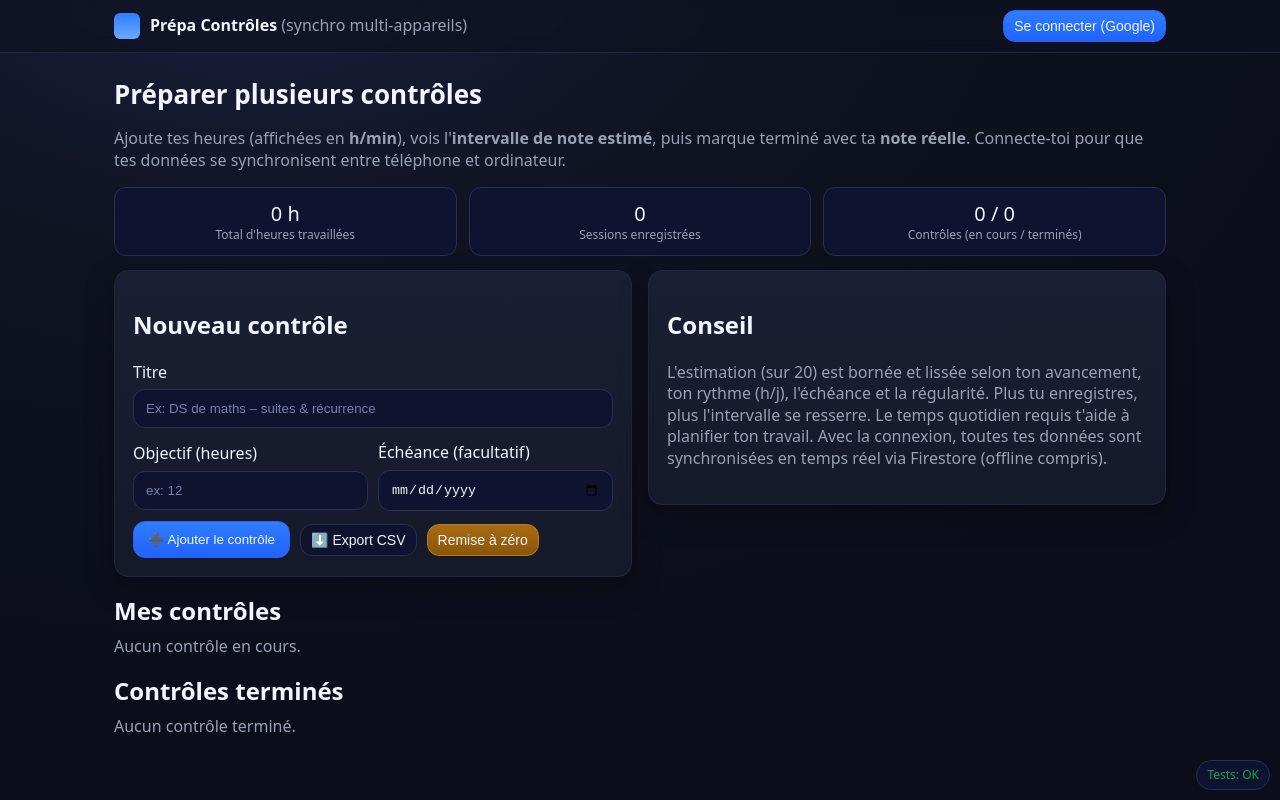
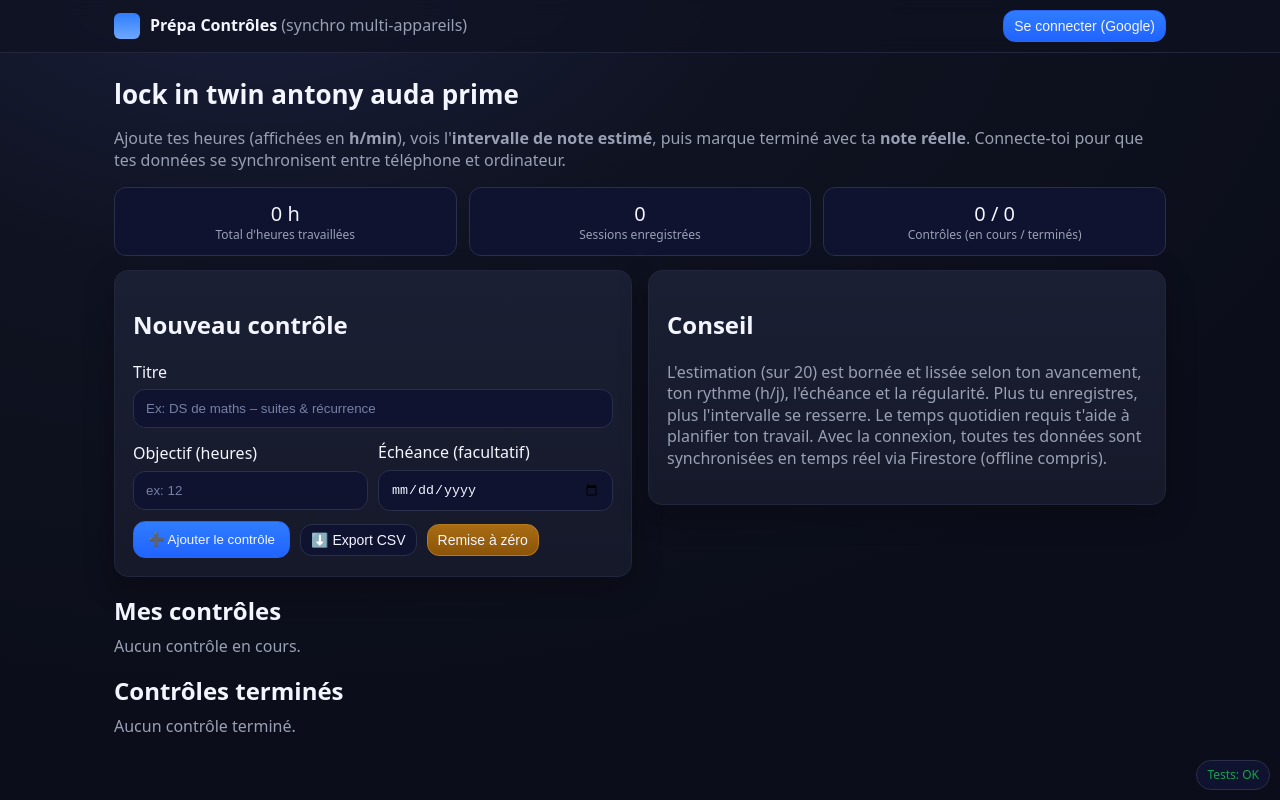
Before and after one commit to 0xmatteo/prepaientileprime, a plain HTML site: page index.html in a window 1280 px wide. Drawn offline with Linux system fonts and the light colour scheme; no server answers.

Commit message:
Update index.html

```diff
--- a/index.html
+++ b/index.html
@@ -69,7 +69,7 @@
   </div>
 
   <div class="container">
-    <h1>Préparer plusieurs contrôles</h1>
+    <h1>lock in twin antony auda prime</h1>
     <p class="muted">Ajoute tes heures (affichées en <strong>h/min</strong>), vois l'<strong>intervalle de note estimé</strong>, puis marque terminé avec ta <strong>note réelle</strong>. Connecte‑toi pour que tes données se synchronisent entre téléphone et ordinateur.</p>
 
     <!-- Stats globales -->
```
